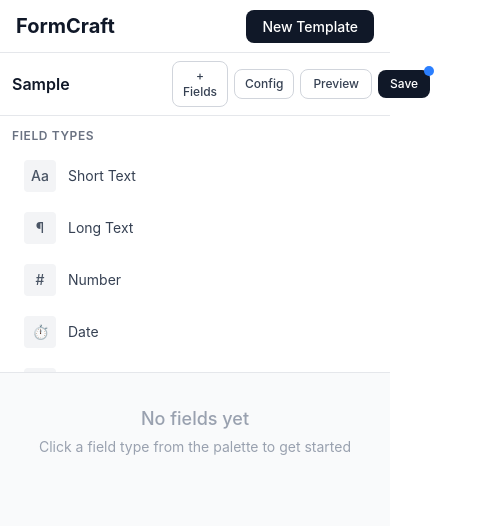
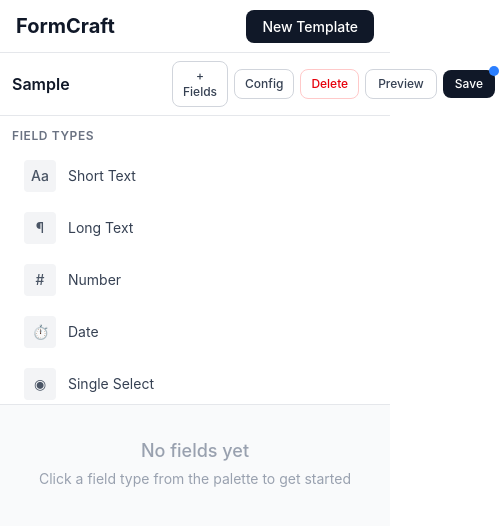
Before and after one commit to codxmayank/form-builder, a React (Vite) app: page /builder/new in a window 390 px wide. Both pictures are taken after typing "Sample" into the empty fields and a click on the button "+ Fields". Shown: the top 526 px of the page, 499 px wide, since content can reach past the window. Built offline with nearby package versions, Linux system fonts and the light colour scheme.

Commit message:
fix mobile responsiveness across builder and preview

```diff
--- a/src/features/builder/BuilderLayout.tsx
+++ b/src/features/builder/BuilderLayout.tsx
@@ -41,7 +41,7 @@
   }
 
   return (
-    <div className="flex h-[calc(100vh-57px)] flex-col">
+    <div className="flex h-[calc(100dvh-57px)] flex-col">
       <div className="flex items-center justify-between border-b border-gray-200 bg-white px-3 py-2 sm:px-4">
         <input
           type="text"
@@ -72,7 +72,7 @@
           <button
             type="button"
             onClick={() => setConfirmingDelete(true)}
-            className="hidden rounded-lg border border-red-200 px-3 py-1.5 text-sm font-medium text-red-600 hover:bg-red-50 sm:inline-flex"
+            className="rounded-lg border border-red-200 px-2.5 py-1.5 text-xs font-medium text-red-600 hover:bg-red-50 sm:px-3 sm:text-sm"
           >
             Delete
           </button>
@@ -99,7 +99,7 @@
       {/* Mobile slide-over panel */}
       {mobilePanel && (
         <div className="border-b border-gray-200 bg-white sm:hidden">
-          <div className="max-h-64 overflow-y-auto">
+          <div className="max-h-72 overflow-y-auto sm:max-h-80">
             {mobilePanel === 'palette' ? <FieldPalette /> : <ConfigPanel />}
           </div>
         </div>
--- a/src/features/builder/components/CanvasField.tsx
+++ b/src/features/builder/components/CanvasField.tsx
@@ -39,7 +39,7 @@
           onSelect();
         }
       }}
-      className={`group cursor-pointer rounded-lg border-2 p-4 transition-colors ${
+      className={`group cursor-pointer rounded-lg border-2 p-3 transition-colors sm:p-4 ${
         isSelected ? 'border-blue-500 bg-blue-50' : 'border-gray-200 bg-white hover:border-gray-300'
       }`}
     >
@@ -60,7 +60,9 @@
           </span>
           <span className="truncate text-sm text-gray-900">{field.label || 'Untitled field'}</span>
         </div>
-        <div className="flex shrink-0 gap-1 opacity-0 transition-opacity group-hover:opacity-100">
+        <div
+          className={`flex shrink-0 gap-1 transition-opacity ${isSelected ? 'opacity-100' : 'opacity-0 group-hover:opacity-100'}`}
+        >
           <button
             type="button"
             onClick={(e) => {
--- a/src/features/builder/components/PreviewOverlay.tsx
+++ b/src/features/builder/components/PreviewOverlay.tsx
@@ -25,7 +25,7 @@
       }}
     >
       <div
-        className="w-full max-w-2xl rounded-xl bg-white p-8 shadow-2xl"
+        className="w-full max-w-2xl rounded-xl bg-white p-4 shadow-2xl sm:p-8"
         role="dialog"
         aria-modal="true"
       >
```
